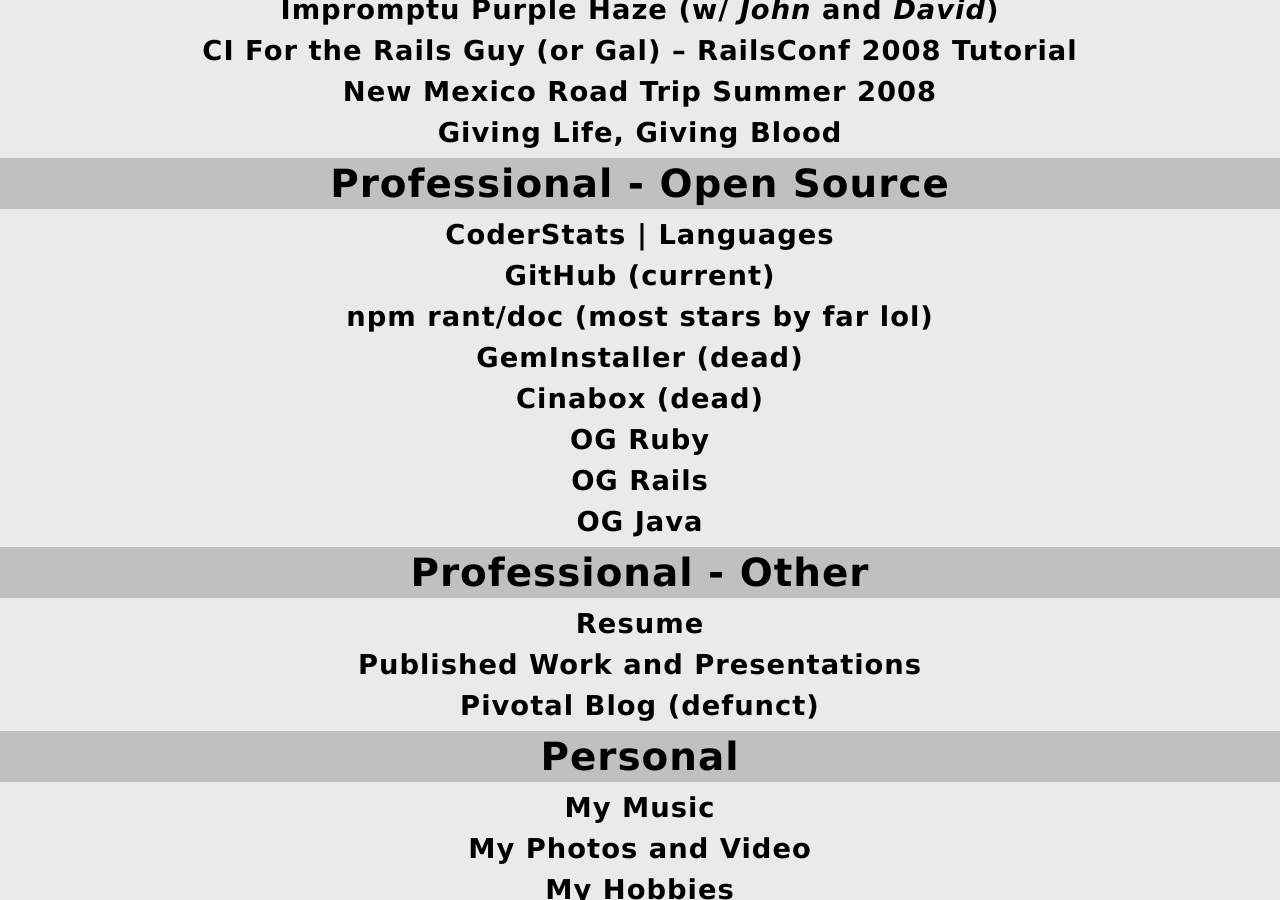
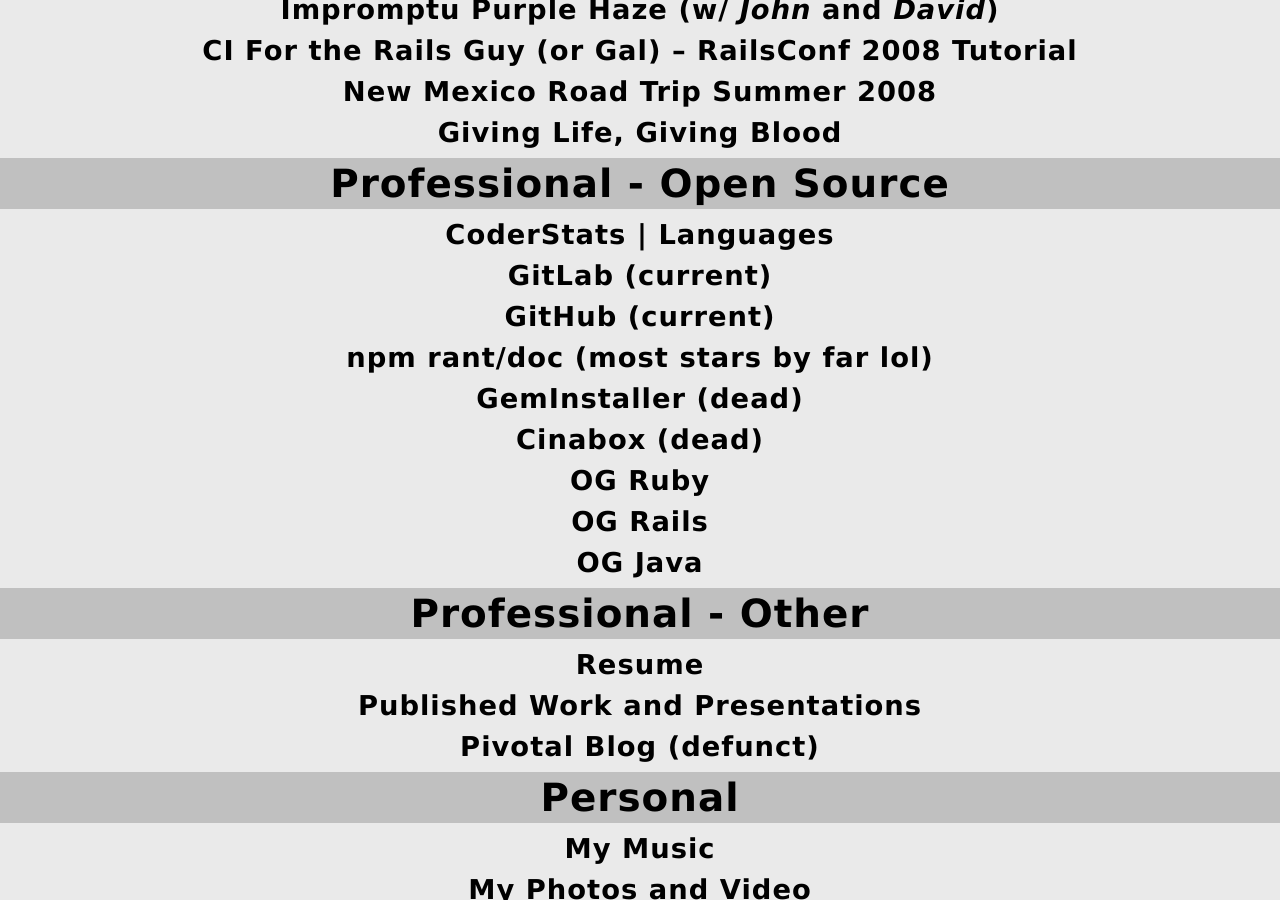
Before and after one commit to thewoolleyman/thewoolleyman, a Jekyll site: the page index.html, which Jekyll copies as it is, in a window 1280 px wide and 900 px high, scrolled down 338 px. Built offline with Jekyll 4.4.1, drawn with Linux system fonts in a browser that asks for light colours.

Commit message:
add gitlab

```diff
--- a/index.html
+++ b/index.html
@@ -41,6 +41,9 @@
 <h2>
   <a href="http://coderstats.net/github/#thewoolleyman">CoderStats</a> |
   <a href="http://ionicabizau.github.io/github-profile-languages/?user=%2540thewoolleyman">Languages</a>
+</h2>
+<h2>
+  <a href="http://gitlab.com/thewoolleyman">GitLab (current)</a>
 </h2>
 <h2>
   <a href="http://github.com/thewoolleyman">GitHub (current)</a>
```
